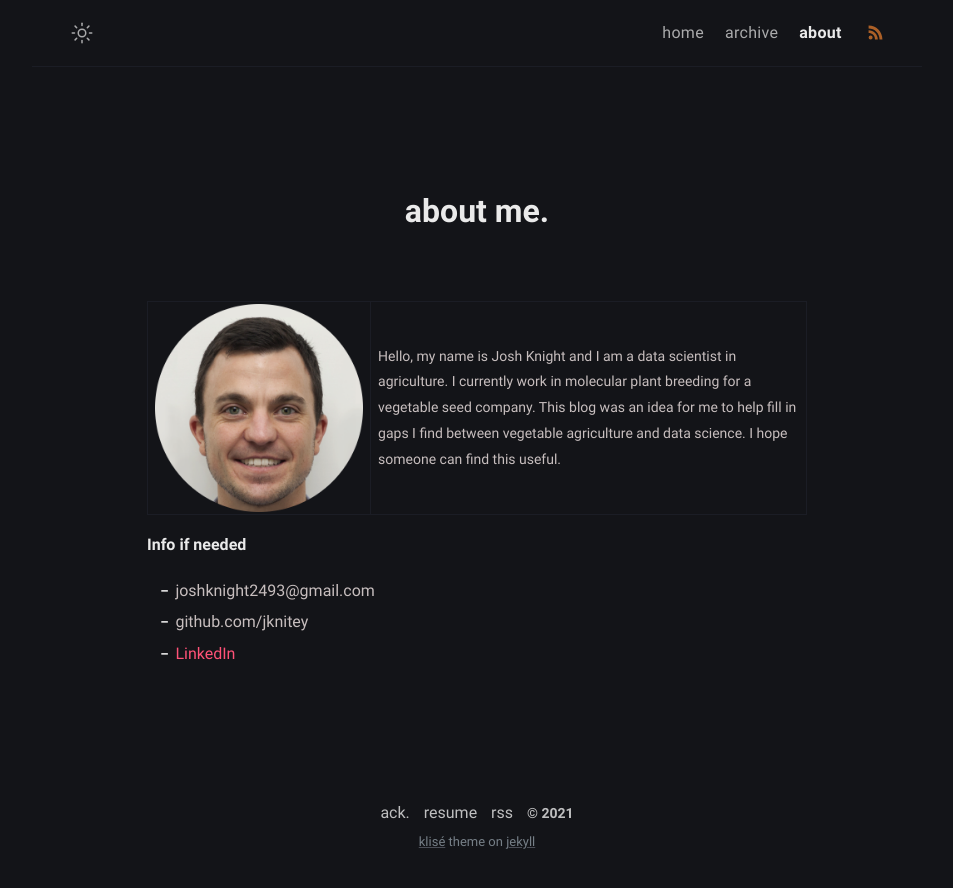
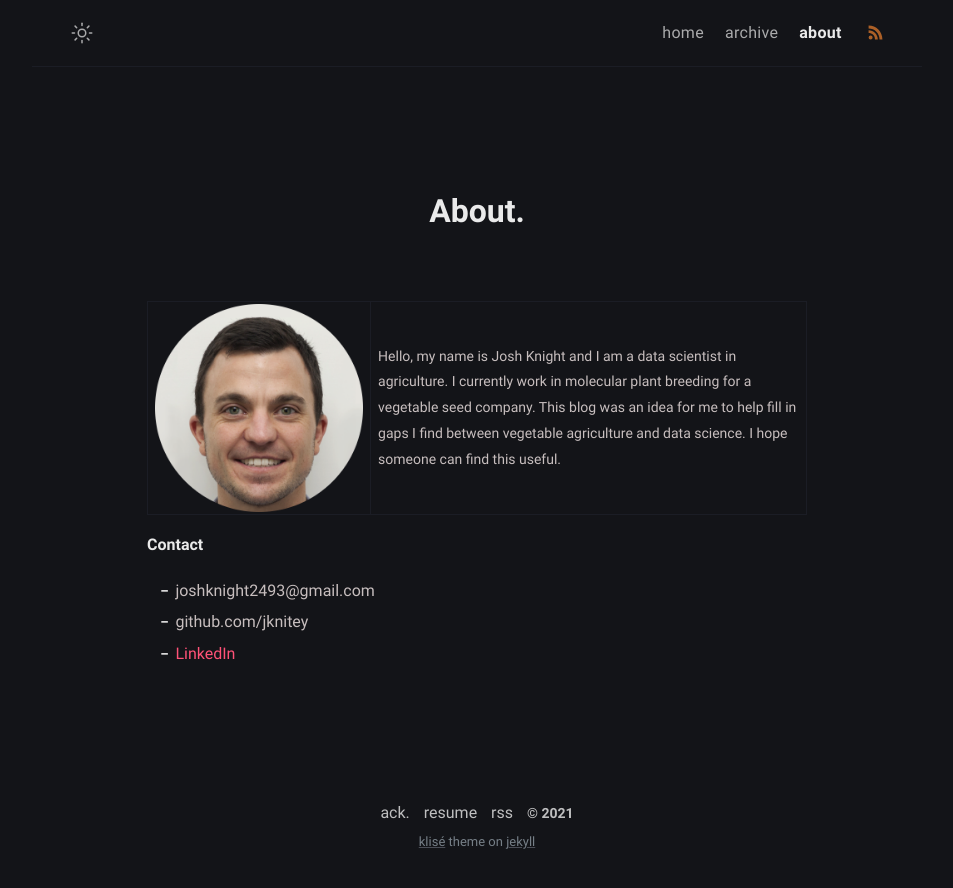
Before and after one commit to jknitey/jknitey.github.io, a Jekyll site: the page built from about.md, in a window 1280 px wide. Shown: the top 888 px of the page, without its empty margins (163-1116 px from the left). Built offline with Jekyll 4.4.1, drawn with Linux system fonts in a browser that asks for light colours.

Commit message:
Update about.md

```diff
--- a/about.md
+++ b/about.md
@@ -1,5 +1,5 @@
 ---
-title: about me
+title: About
 permalink: /about/
 layout: page
 excerpt:
@@ -7,7 +7,7 @@ comments: false
 ---
 <img src="/assets/img/jknight.png"> | Hello, my name is Josh Knight and I am a data scientist in agriculture. I currently work in molecular plant breeding for a vegetable seed company. This blog was an idea for me to help fill in gaps I find between vegetable agriculture and data science. I hope someone can find this useful.
 
-**Info if needed**
+**Contact**
 
 - {{ site.author.email }}
 - github.com/{{ site.author.github }}
```
